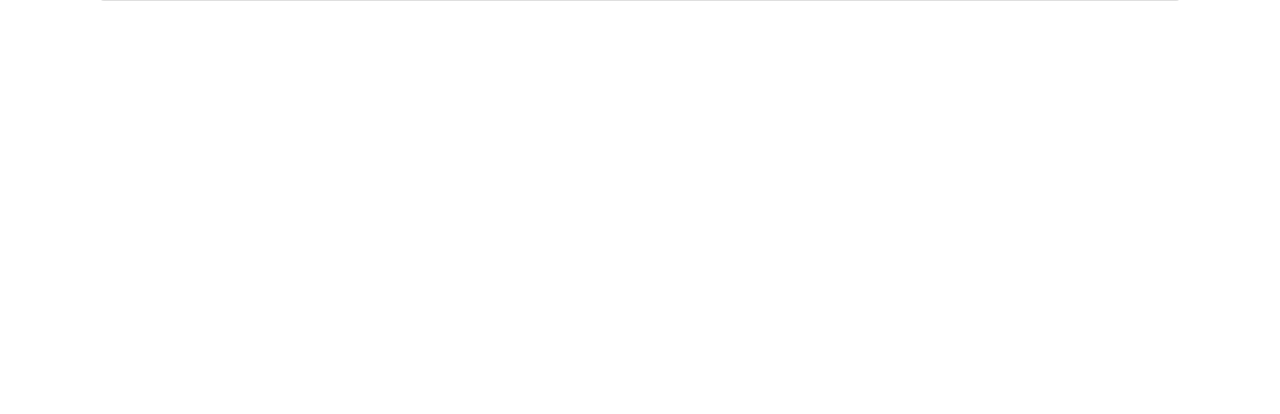
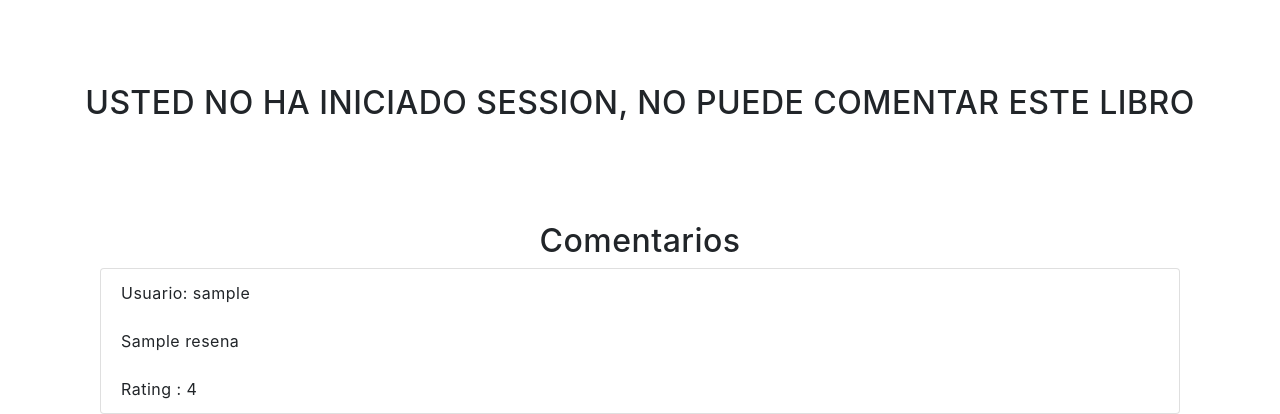
Before and after one commit to SamuelVasquez69/cs50web-project1, a Flask app: template templates/detalle_libro.html in a window 1280 px wide. Shown: the part 955-1369 px from the top of the page. Before the commit the page ends 956 px from the top, so only its background shows below. Run offline with Flask 2, Linux system fonts and the light colour scheme; the template is opened without the code that fills it: most values are stand-ins (such as "Sample title", 1, 10 or a date in 2020); grey boxes marked "Sample" are stand-in pictures; some libraries are stand-ins or nearby versions.

Commit message:
culminacion

```diff
--- a/application.py
+++ b/application.py
@@ -104,6 +104,7 @@
     return render_template("index.html", libros=diccionarios)
 
 @app.route("/detalle_libro/<string:id_libro>", methods=["POST","GET"])
+@login_required
 def detallelibro(id_libro):
 
     consulta = db.execute("SELECT * FROM books WHERE isbn=:id_libro",{"id_libro":id_libro}).fetchone()
@@ -112,9 +113,11 @@
 
     usuario_actual = session["id_usuario"]
     comment  =  request.form.get("cajaComentario")
-    rating = request.form.get("valor_rating")
-    print("aqui va lo que tiene rating")
-    print(request.form)
+    try:
+        rating = request.form.get("valor_rating")
+    except DataError:
+        rating = 0
+
     if comment:
         db.execute("""INSERT INTO resenas (rating, resena, id_usuario, id_isbn)
         VALUES (:rating, :resena, :id_usuario, :id_isbn)""",
--- a/helpers.py
+++ b/helpers.py
@@ -31,7 +31,7 @@
     """
     @wraps(f)
     def decorated_function(*args, **kwargs):
-        if session.get("user_id") is None:
+        if session.get("id_usuario") is None:
             return redirect("/login")
         return f(*args, **kwargs)
     return decorated_function
--- a/templates/detalle_libro.html
+++ b/templates/detalle_libro.html
@@ -38,15 +38,20 @@
                             {% endif %}
                         </div>
                     </div>
-
+                    {% if session.id_usuario %}
                     <div class=".col-12">
                         <br><br><br>
                         <div class=" comentario-formulario d-flex justify-content-center">
                             <textarea placeholder="Comenta..." id="caja-comentario" name="cajaComentario" ></textarea>
                             <button class="boton-publicar" type="submit">Publicar</button>
-
                         </div>
                     </div>
+                    {% else %}
+                    <div class=".col-12">
+                        <br><br><br>
+                        <h2>USTED NO HA INICIADO SESSION, NO PUEDE COMENTAR ESTE LIBRO</h2>
+                    </div>
+                    {% endif %}
                 </form>
             {% endfor %}
 
```
Also changed, not shown: README.md, 2 other files.
